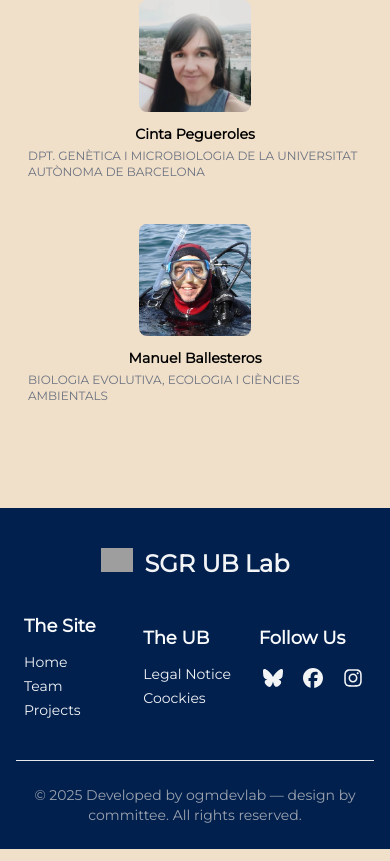
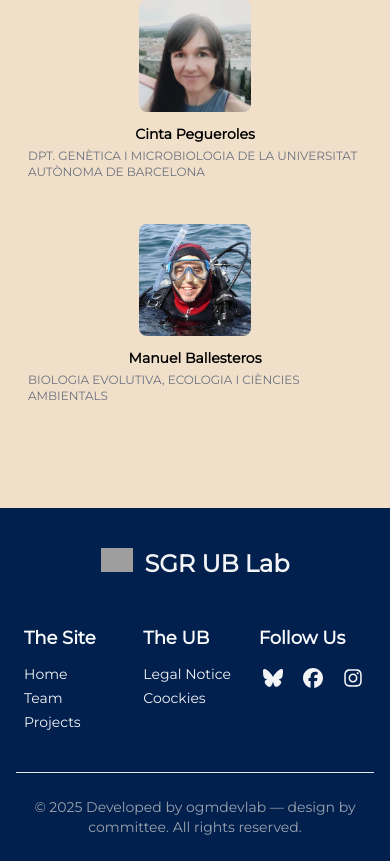
Before and after one commit to molivag/UB-SGR-Marine, a React (Vite) app: page / in a window 390 px wide. Shown: the part 3728-4589 px from the top of the page. Built offline with nearby package versions, Linux system fonts and the light colour scheme; grey boxes are pictures that could not be loaded.

Commit message:
Footer - Agregue un doble h4 con hidden para empatar las otras coluimnas que lo llevan

```diff
--- a/src/components/Footer.tsx
+++ b/src/components/Footer.tsx
@@ -53,7 +53,8 @@ function FooterComp() {
           {/*   </ul> */}
           {/* </div> */}
           <div className="space-y-3 ml-44 xsm:ml-1 lg:ml-44">
-            <h4 className="h4 text-gray-50">The Site</h4>
+            <h4 className="h4 text-gray-50 hidden sm:block">The Site</h4>
+            <h4 className="h4 text-gray-50 sm:hidden">The Site</h4>
             <ul className="space-y-1">
               <li>
                 <Link to="/" className="hover:text-orange-500">
```
